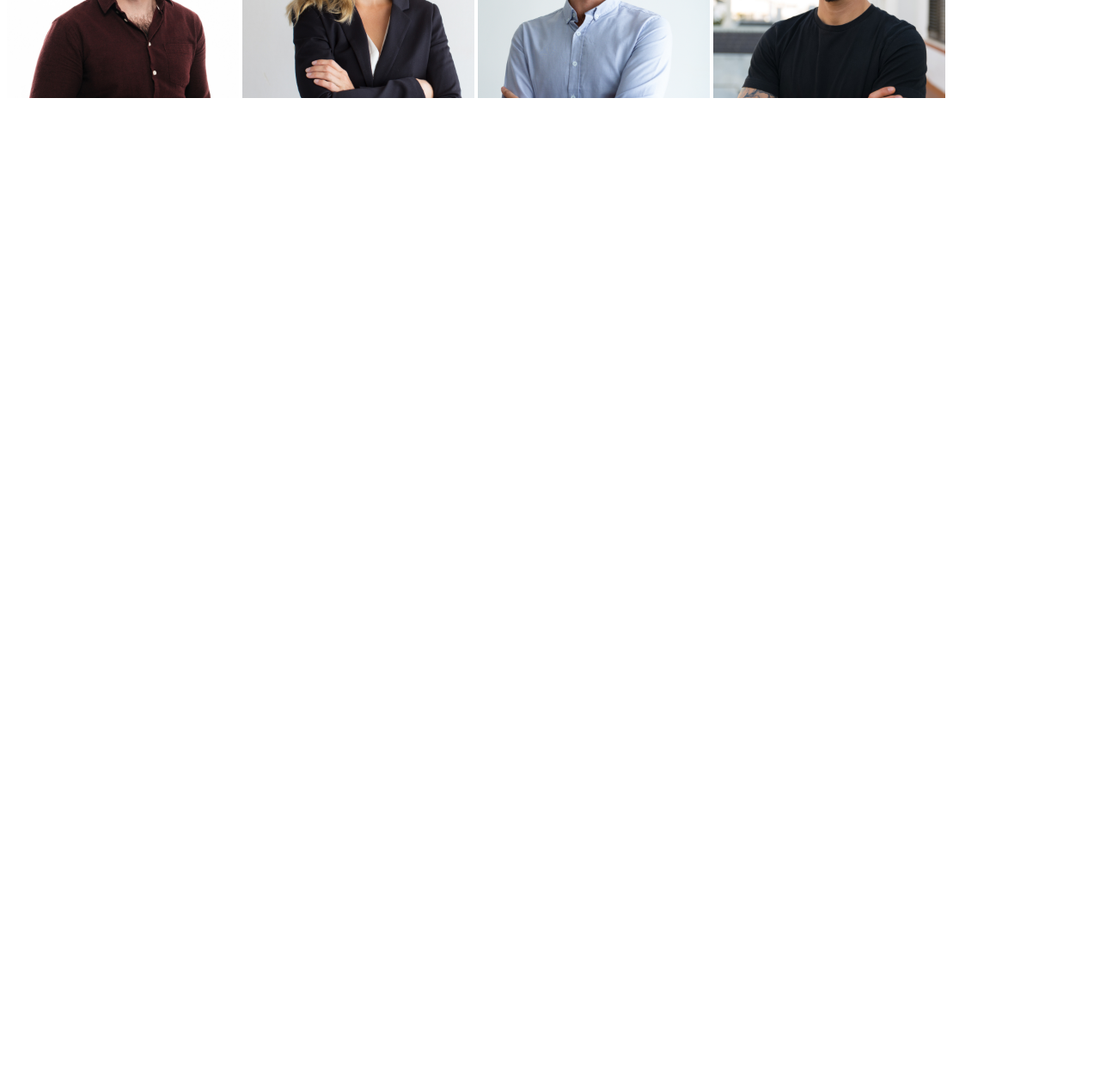
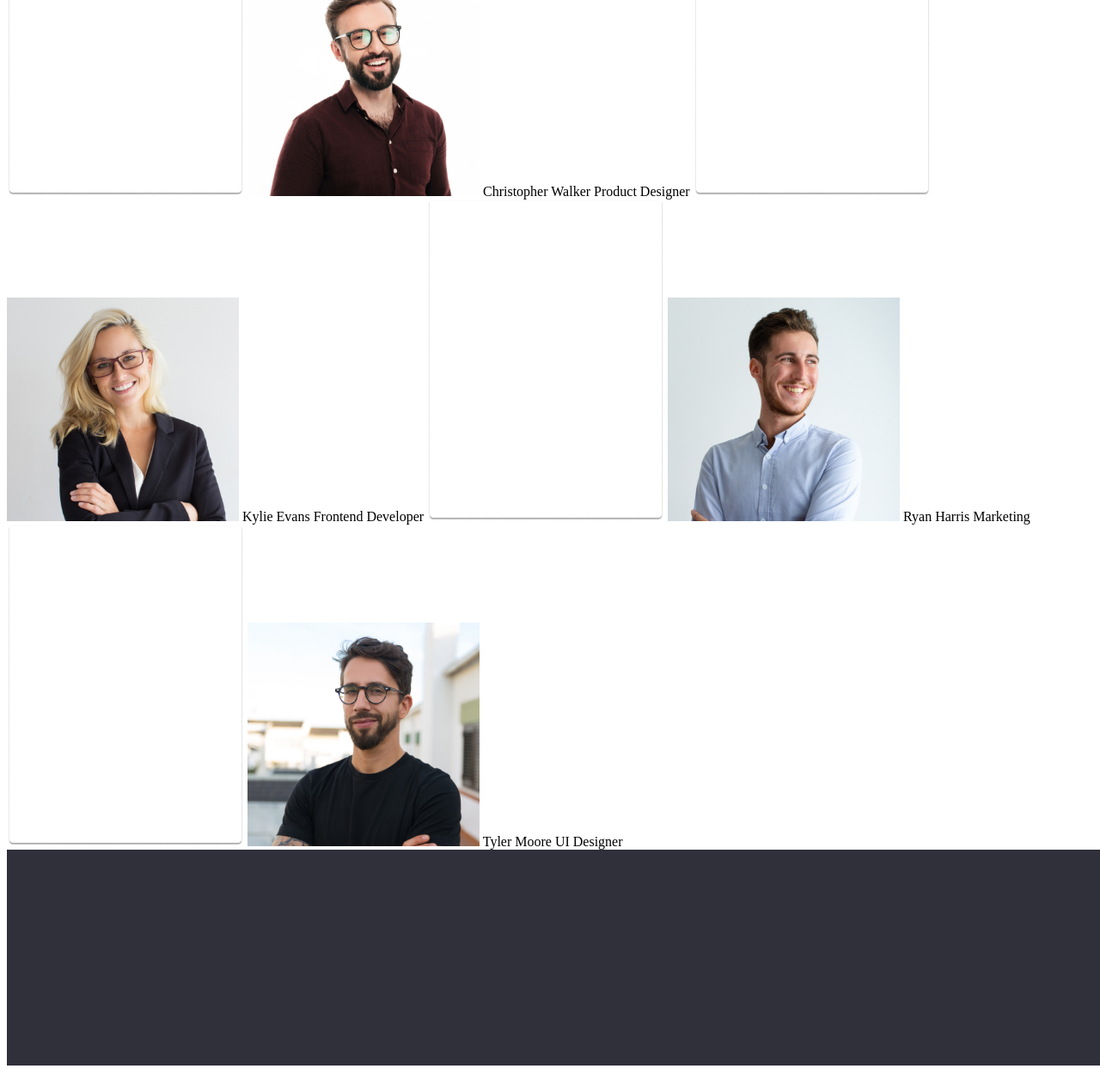
Before and after one commit to Vols40/WebStudio, a plain HTML site: page index.html in a window 1280 px wide. Shown: the part 2907-4164 px from the top of the page at 86% size. Before the commit the page ends 3033 px from the top, so only its background shows below. Drawn offline with Linux system fonts and the light colour scheme.

Commit message:
am terminat machetarea

```diff
--- a/index.html
+++ b/index.html
@@ -36,36 +36,65 @@
           customized solution.
         </p>
       </div>
+      <div>
         <h2>What we do</h2>
         <img src="images/img1.png" alt="Image1" />
         <img src="images/img2.png" alt="Image2" />
         <img src="images/img3.png" alt="Image3" />
+      </div>
+      <div>
         <h2>Our Team</h2>
-      <img src="images/section-bg.png" alt="fundal" />
+        <img src="images/section-bg.png" alt="background" />
+        <img src="Our Team/images/card-bg.png" alt="picture background" />
         <img
           src="Our Team/images/img1.jpg"
           alt="image1"
           width="270"
           height="260"
         />
+        <span>Christopher Walker</span>
+        <span>Product Designer</span>
+        <img src="Our Team/images/card-bg.png" alt="picture background" />
         <img
           src="Our Team/images/img2.jpg"
           alt="image2"
           width="270"
           height="260"
         />
+        <span>Kylie Evans</span>
+        <span>Frontend Developer</span>
+        <img src="Our Team/images/card-bg.png" alt="picture background" />
         <img
           src="Our Team/images/img3.jpg"
           alt="image3"
           width="270"
           height="260"
         />
+        <span>Ryan Harris</span>
+        <span>Marketing</span>
+        <img src="Our Team/images/card-bg.png" alt="picture background" />
         <img
           src="Our Team/images/img4.jpg"
           alt="image4"
           width="270"
           height="260"
         />
+        <span>Tyler Moore</span>
+        <span>UI Designer</span>
+      </div>
+      <footer>
+        <img
+          src="/images/footer-bg.png"
+          alt="footer background"
+          width="1600"
+          height="251"
+          top="2097"
+        />
+        <h2>WebStudio</h2>
+        <p>695 Park Ave, NY 10065,USA</p>
+        <a href="">info@devstudio.com</a>
+        <a href="tel:+12127724150">+12127724150</a>
+      </footer>
     </body>
   </head>
 </html>
```
Also changed, not shown: Our Team/images/card-bg.png (added), images/footer-bg.png (added). Lines whose indentation alone changed are shown as unchanged.
